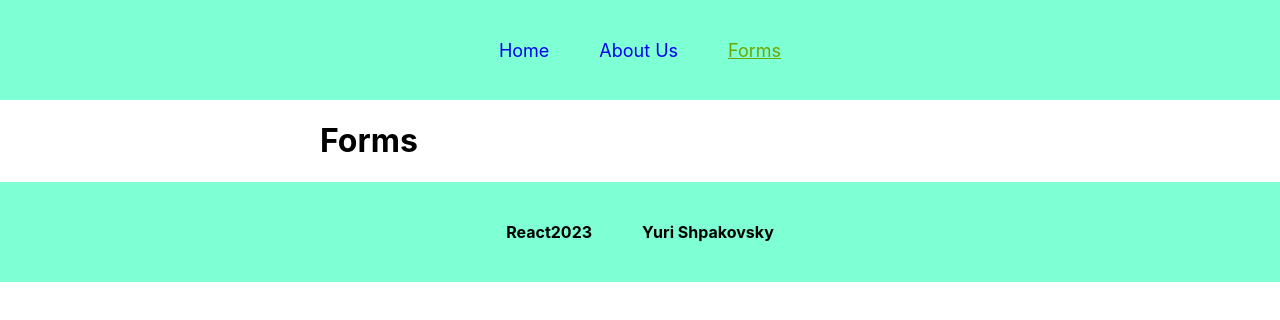
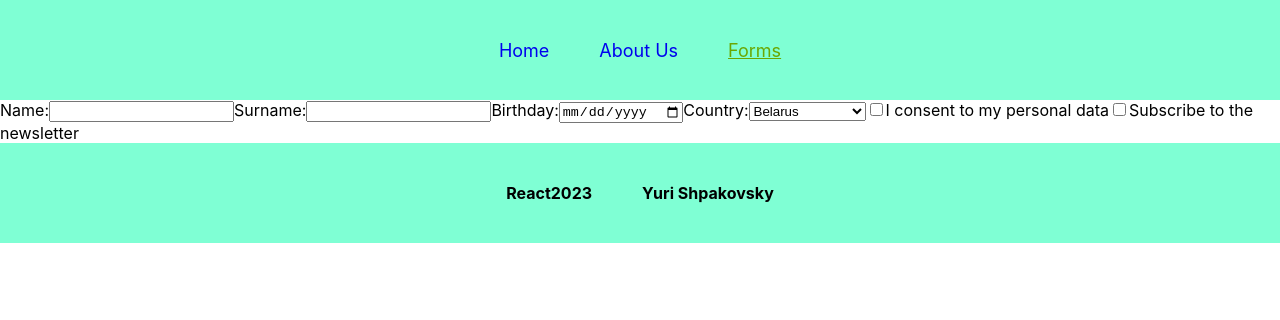
Before and after one commit to Clukva/React2023Q1, a React (Create React App) app in the folder my-react-app/: page /forms in a window 1280 px wide. Shown: the top 320 px of the page. Built offline with nearby package versions, Linux system fonts and the light colour scheme.

Commit message:
feat: add inputs text, date, checkbox and select

```diff
--- a/my-react-app/src/pages/Formspage.tsx
+++ b/my-react-app/src/pages/Formspage.tsx
@@ -2,9 +2,39 @@ import React, { FC } from 'react';
 
 const addFormsPage: FC = () => {
   return (
-    <div className="main-error">
-      <h1>Forms</h1>
-    </div>
+    <form className="form-conteiner">
+      <label htmlFor="name">
+        Name:
+        <input type="text" name="name" />
+      </label>
+      <label htmlFor="surname">
+        Surname:
+        <input type="text" name="surname" />
+      </label>
+      <label htmlFor="birthday">
+        Birthday:
+        <input type="date" name="birthday" />
+      </label>
+      <label htmlFor="country">
+        Country:
+        <select name="country">
+          <option value="Belarus">Belarus</option>
+          <option value="Litunia">Litunia</option>
+          <option value="Latvia">Latvia</option>
+          <option value="Poland">Poland</option>
+          <option value="Ukraine">Ukraine</option>
+          <option value="Russia">Russia</option>
+          <option value="Another country">Another country</option>
+        </select>
+      </label>
+      <label htmlFor="birthpersonalData">
+        <input type="checkbox" name="birthpersonalData" />I consent to my personal data
+        <label htmlFor="newsletter">
+          <input type="checkbox" name="newsletter" />
+          Subscribe to the newsletter
+        </label>
+      </label>
+    </form>
   );
 };
 
```
